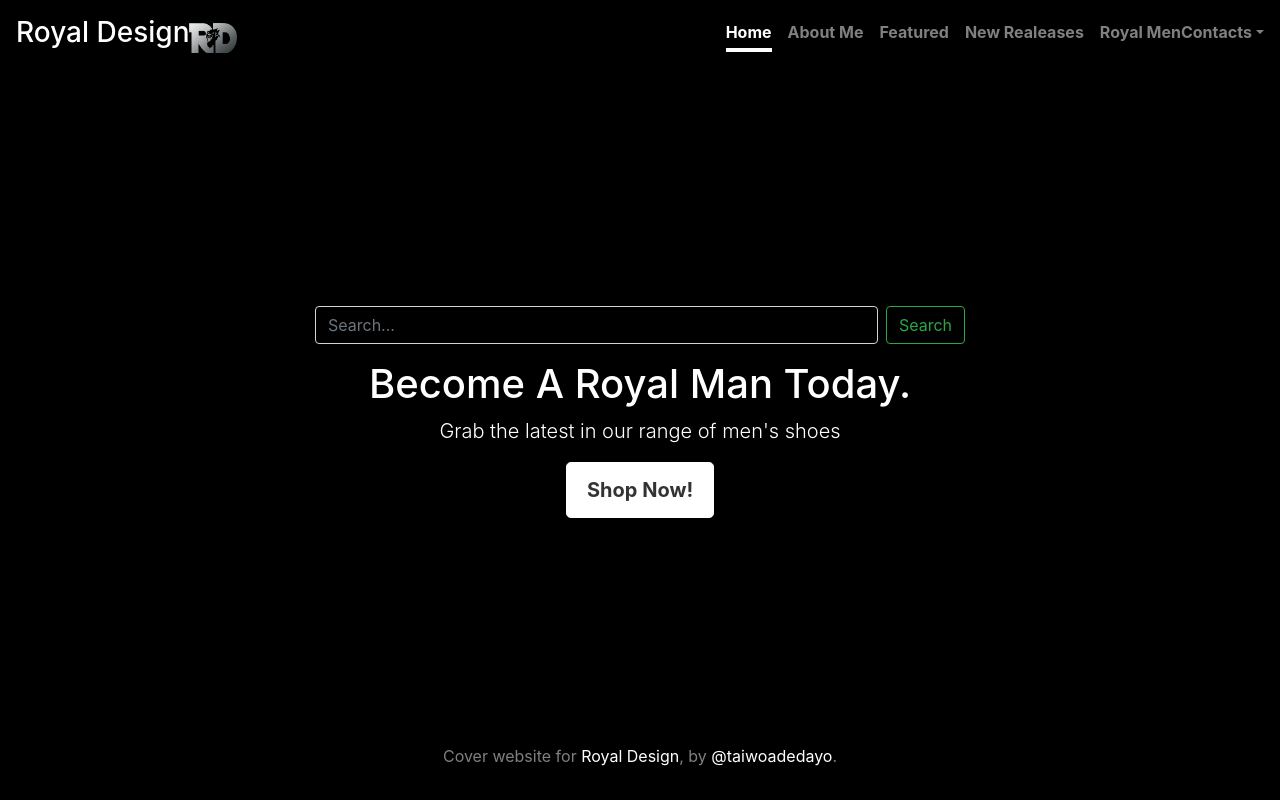
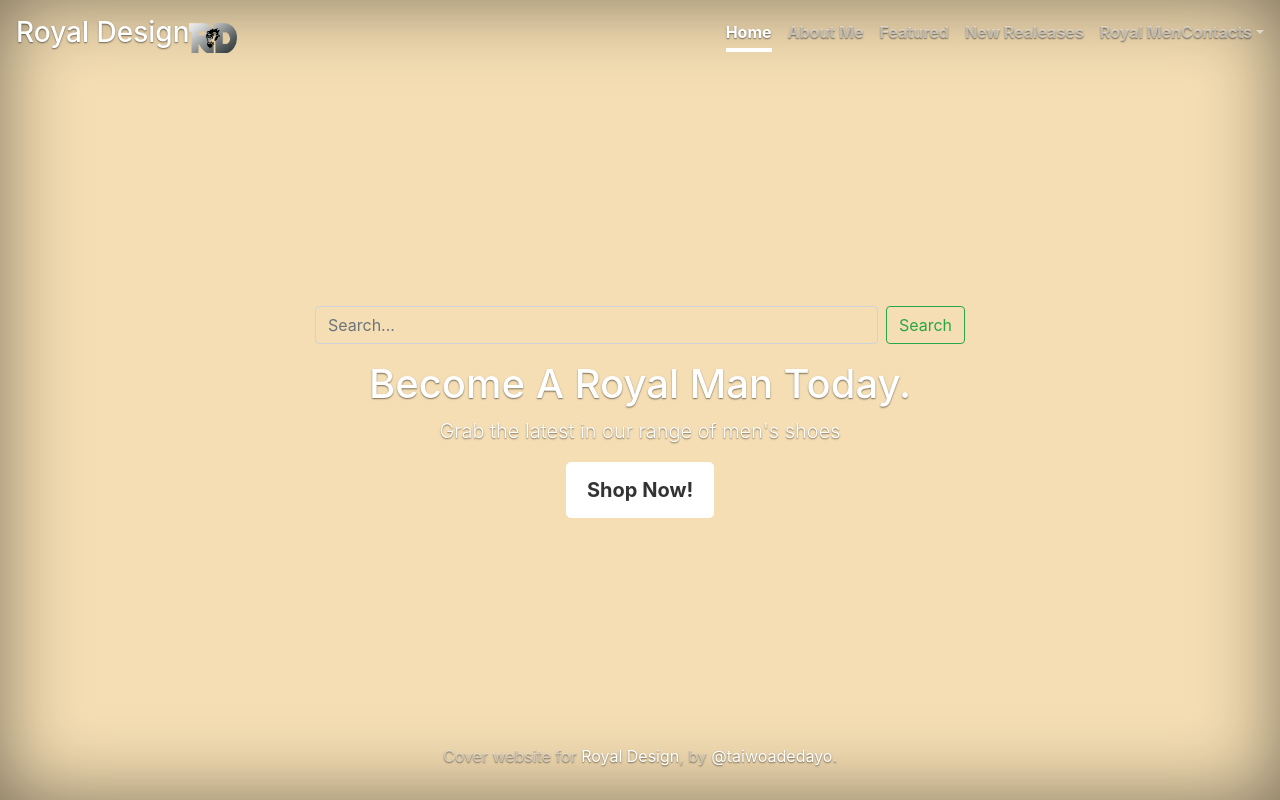
Before and after one commit to Adedayo100-dev/Royal-Design, a plain HTML site: page index.html in a window 1280 px wide. Shown: the top 800 px of the page. Drawn offline with nearby package versions, Linux system fonts and the light colour scheme; files whose address does not match are found by name.

Commit message:
Update Bro Timi.css

```diff
--- a/css/Bro Timi.css
+++ b/css/Bro Timi.css
@@ -27,7 +27,7 @@ a:hover {
 html,
 body {
   height: 100%;
-  background-color: #000;
+  background-color: wheat;
   color: #fff;
   text-shadow: 0 .05rem .1rem rgba(0, 0, 0, .5);
   box-shadow: inset 0 0 5rem rgba(0, 0, 0, .5);
@@ -48,6 +48,7 @@ body {
 
 .masthead-brand {
   margin-bottom: 0;
+  margin-left: 0;
 }
 
 .nav-masthead .nav-link {
```
